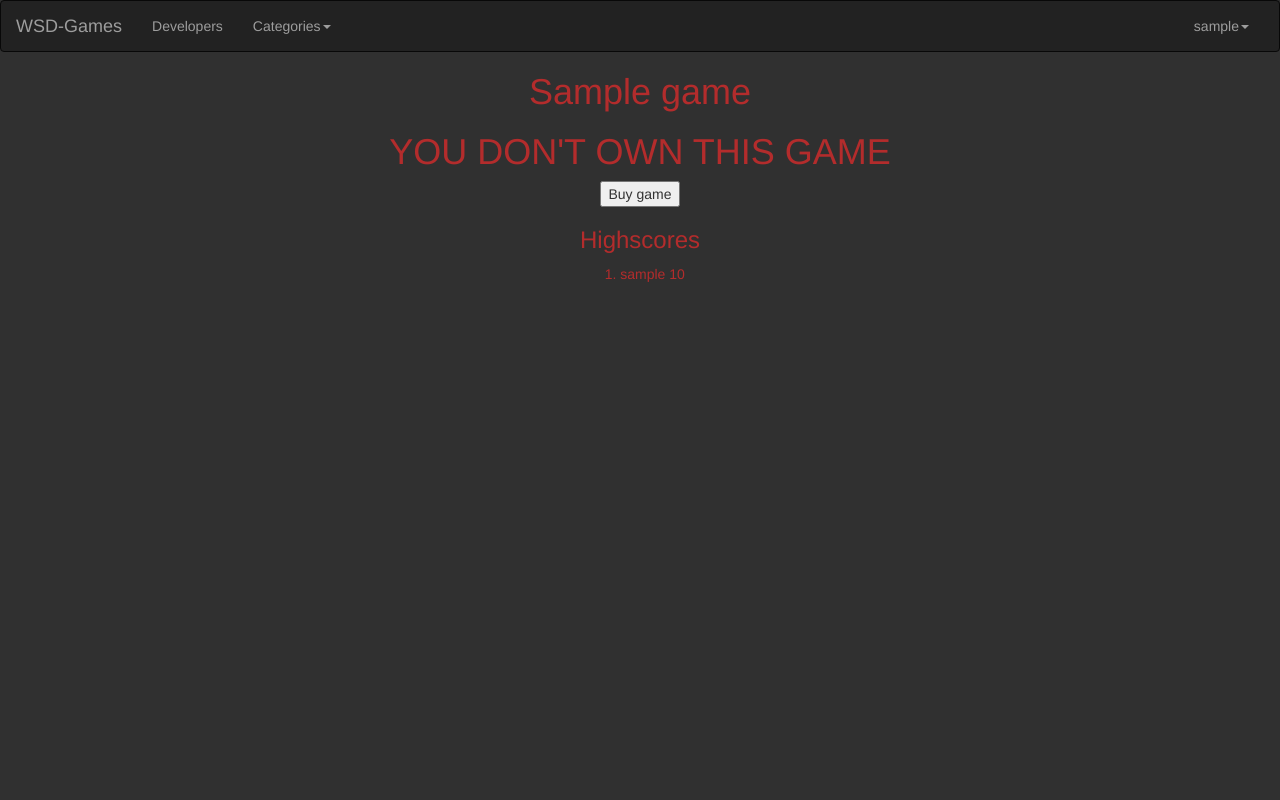
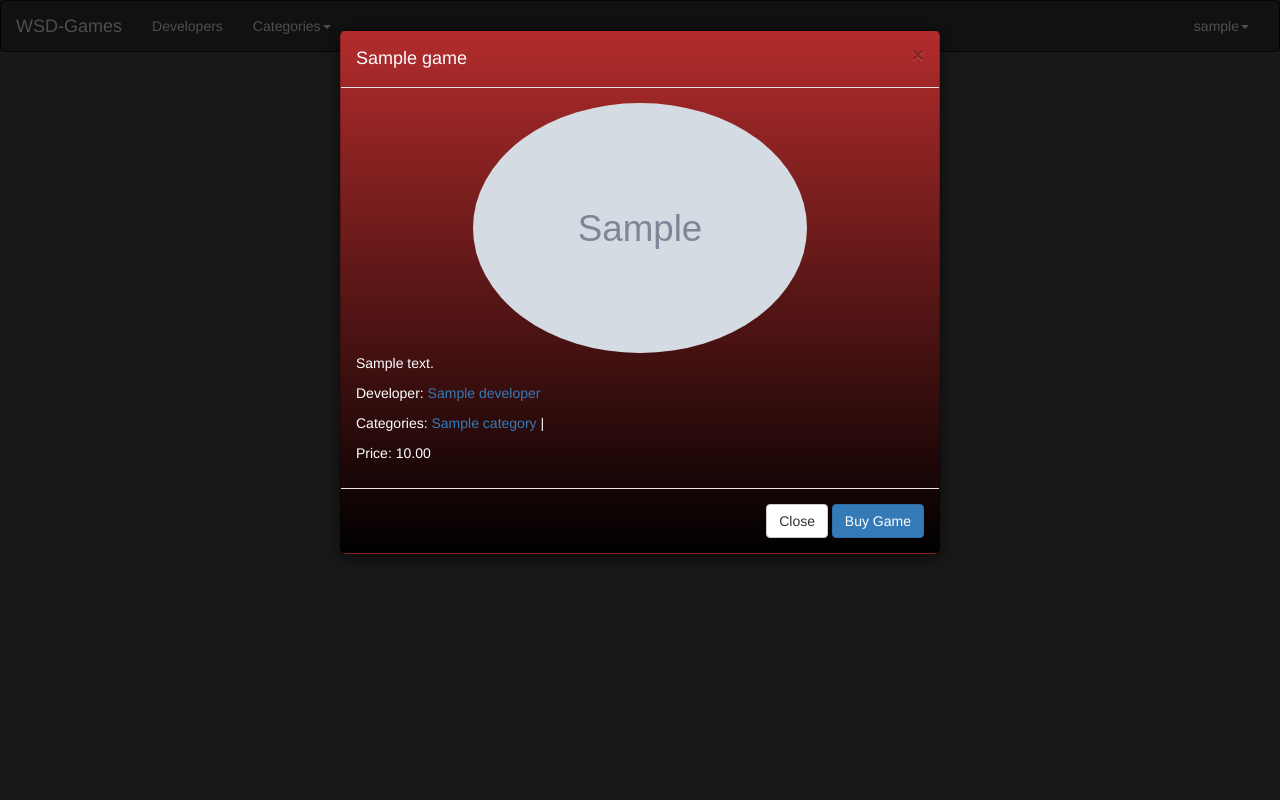
Before and after one commit to hmhagberg/wsd-games, a Django app: template games/templates/games/base_game.html in a window 1280 px wide. Run offline with Django 3.2, Linux system fonts and the light colour scheme; the template is opened without the code that fills it: values that come from a table or form of the project are taken from there, others are empty; a user stored in the database is signed in; tables that the repository leaves empty hold one stand-in row (values such as "Sample post"); grey boxes marked "Sample" are stand-in pictures; some libraries are stand-ins or nearby versions.

Commit message:
display modal if viewer doesn't own the game

```diff
--- a/games/templates/games/base_game.html
+++ b/games/templates/games/base_game.html
@@ -17,7 +17,7 @@
             if (data.messageType === "LOAD_REQUEST") {
                 var game_data = "{{ownership.saved_data}}";
                 var child = document.getElementById("game").contentWindow;
-                var msg = {"messageType": "LOAD","gameState": {"score": {{ownership.saved_score}}, "playerItems": game_data.split(",")}};
+                var msg = {"messageType": "LOAD", "gameState": {"score": {{ownership.saved_score}}, "playerItems": game_data.split(",")}};
                 child.postMessage(msg, "*");
             }
             else if (data.messageType === "SCORE") {
@@ -55,20 +55,38 @@
     {% elif ownership_status == "developer"  %}
         <h1>YOU DEVELOPED THIS GAME</h1>
     {% else %}
-        <h1>YOU DON'T OWN THIS GAME</h1>
-
-        <!-- NOTE: Make sure only players are allowed to buy games -->
+        <div class="modal fade" id="modal{{game.id}}" tabindex="-1" role="dialog" aria-labelledby="myModalLabel" aria-hidden="true">
+            <div class="modal-dialog">
+                <div class="modal-content">
+                    <div class="modal-header">
+                        <button type="button" class="close" data-dismiss="modal" aria-label="Close"><span aria-hidden="true">&times;</span></button>
+                        <h4 class="modal-title">{{game.name}}</h4>
+                    </div>
+                    <div class="modal-body">
+                        <div class="img-container">
+                            <img src="{{game.image_url}}" class="img-responsive img-circle" alt="{{game.developer.name}} image">
+                        </div>
+                        <p>{{game.description}}</p>
+                        <p class="developer">Developer: <a href="{% url 'games.views.developer' game.developer.slug %}">{{game.developer.name}}</a></p>
+                        <p>Categories: {% for category in game.categories.all %}<a href="{% url 'games.views.category' category.slug %}">{{category}}</a> | {% endfor %}</p>
+                        <p class="price">Price: {{game.price|floatformat:2}}</p>
+                    </div>
+                    <div class="modal-footer">
+                        <button type="button" class="btn btn-default" data-dismiss="modal">Close</button>
                         {% if user.is_authenticated %}
                             {% if user.is_player %}
-                <div id="form_container">
                                 <form action="{% url 'payment' %}" method="POST">
                                     {% csrf_token %}
                                     <input type="hidden" name="game_id" value="{{ game.id }}">
-                        <input type="submit" value="Buy game">
+                                    <button type="button submit" class="btn btn-primary">Buy Game</button>
                                 </form>
-                </div>
                             {% endif %}
                         {% endif %}
+                    </div>
+                </div><!-- /.modal-content -->
+            </div><!-- /.modal-dialog -->
+        </div><!-- /.modal -->
+        <script type="text/javascript">$('#modal{{game.id}}').modal('show');</script>
     {% endif %}
 
     <!-- Google+ Share button-->
```
Lines whose indentation alone changed are shown as unchanged.
